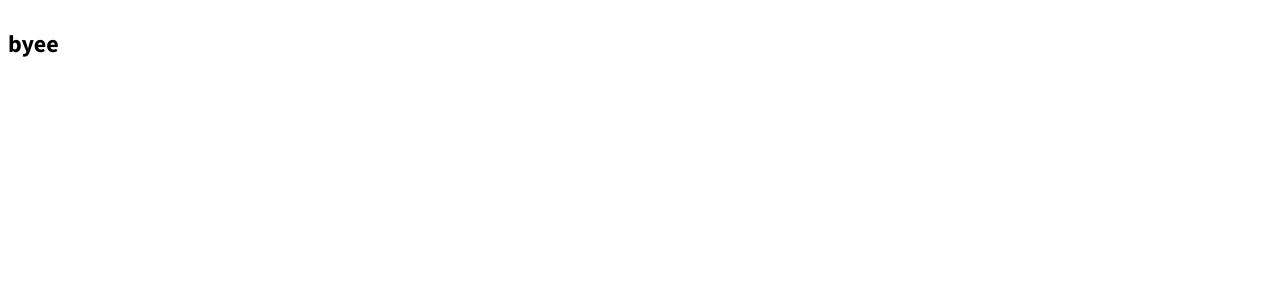
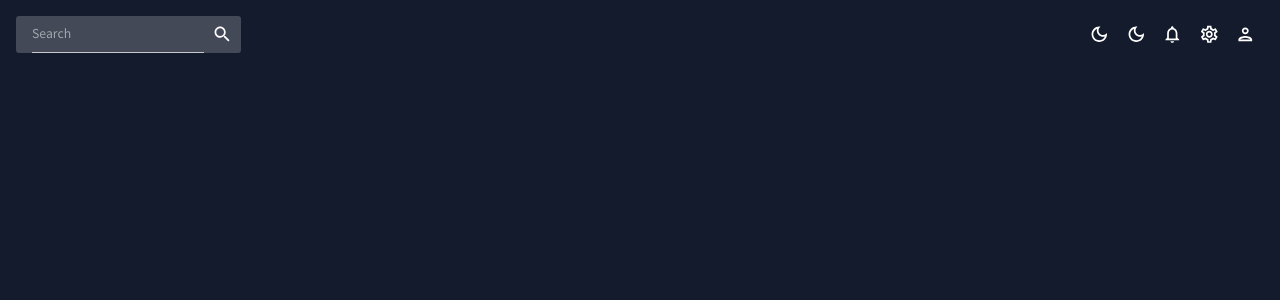
Before and after one commit to AdnaanAhm3d/Admin-Dashboard, a React (Create React App) app: page / in a window 1280 px wide. Shown: the top 300 px of the page. Built offline with nearby package versions, Linux system fonts and the light colour scheme.

Commit message:
2nd day commit

```diff
--- a/package.json
+++ b/package.json
@@ -19,6 +19,8 @@
     "@testing-library/react": "^13.4.0",
     "@testing-library/user-event": "^13.5.0",
     "formik": "^2.2.9",
+    "install": "^0.13.0",
+    "npm": "^9.1.2",
     "react": "^18.2.0",
     "react-dom": "^18.2.0",
     "react-pro-sidebar": "^1.0.0-alpha.7",
--- a/src/App.js
+++ b/src/App.js
@@ -1,11 +1,21 @@
 import { ColorModeContext, useMode } from './theme'
-import { CssBaseLine, ThemeProvide } from '@mui/material'
+import { CssBaseline, ThemeProvider } from '@mui/material'
+import Topbar from './scenes/global/Topbar'
 
 function App() {
+  const [theme, colorMode] = useMode()
+
   return (
-    <div className='app'>
-      <h2>byee</h2>
-    </div>
+    <ColorModeContext.Provider value={colorMode}>
+      <ThemeProvider theme={theme}>
+        <CssBaseline />
+        <div className='app'>
+          <main className='content'>
+            <Topbar />
+          </main>
+        </div>
+      </ThemeProvider>
+    </ColorModeContext.Provider>
   )
 }
 
--- a/src/scenes/global/Topbar.jsx
+++ b/src/scenes/global/Topbar.jsx
@@ -1,5 +1,66 @@
+import { Box, IconButton, Input, InputLabel, useTheme } from '@mui/material'
+import { useContext } from 'react'
+import { ColorModeContext } from '../../theme'
+import InputBase from '@mui/material'
+import LightModeOutlinedIcon from '@mui/icons-material/LightModeOutlined'
+import DarkModeOutlinedIcon from '@mui/icons-material/DarkModeOutlined'
+import NotificationsOutlinedIcon from '@mui/icons-material/NotificationsOutlined'
+import SettingsOutlinedIcon from '@mui/icons-material/SettingsOutlined'
+import PersonOutlinedIcon from '@mui/icons-material/PersonOutlined'
+import SearchIcon from '@mui/icons-material/Search'
+import { tokens } from '../../theme'
+
 const Topbar = () => {
-  return <div>Topbar</div>
+  const theme = useTheme()
+  const colors = tokens(theme.palette.mode)
+  const colorMode = useContext(ColorModeContext)
+
+  return (
+    <>
+      <Box display='flex' justifyContent='space-between' p={2}>
+        {/* SEARCH BARR */}
+        <Box
+          display='flex'
+          backgroundColor={colors.primary[400]}
+          borderRadius='3px'
+        >
+          <Input sx={{ ml: 2, flex: 1 }} placeholder='Search' />
+          <IconButton type='button' sx={{ p: 1 }}>
+            <SearchIcon />
+          </IconButton>
+        </Box>
+
+        {/* ICONSS */}
+        <Box display='flex'>
+          <IconButton onCLick={colorMode.toggleColorMode}>
+            {theme.palette.mode === 'dark' ? (
+              <DarkModeOutlinedIcon />
+            ) : (
+              <LightModeOutlinedIcon />
+            )}
+          </IconButton>
+
+          <IconButton onClick={colorMode.toggleColorMode}>
+            {theme.palette.mode === 'dark' ? (
+              <DarkModeOutlinedIcon />
+            ) : (
+              <LightModeOutlinedIcon />
+            )}
+          </IconButton>
+
+          <IconButton>
+            <NotificationsOutlinedIcon />
+          </IconButton>
+          <IconButton>
+            <SettingsOutlinedIcon />
+          </IconButton>
+          <IconButton>
+            <PersonOutlinedIcon />
+          </IconButton>
+        </Box>
+      </Box>
+    </>
+  )
 }
 
 export default Topbar
```
Also changed, not shown: 1 other file (tests, documents, lock files or other folders).
